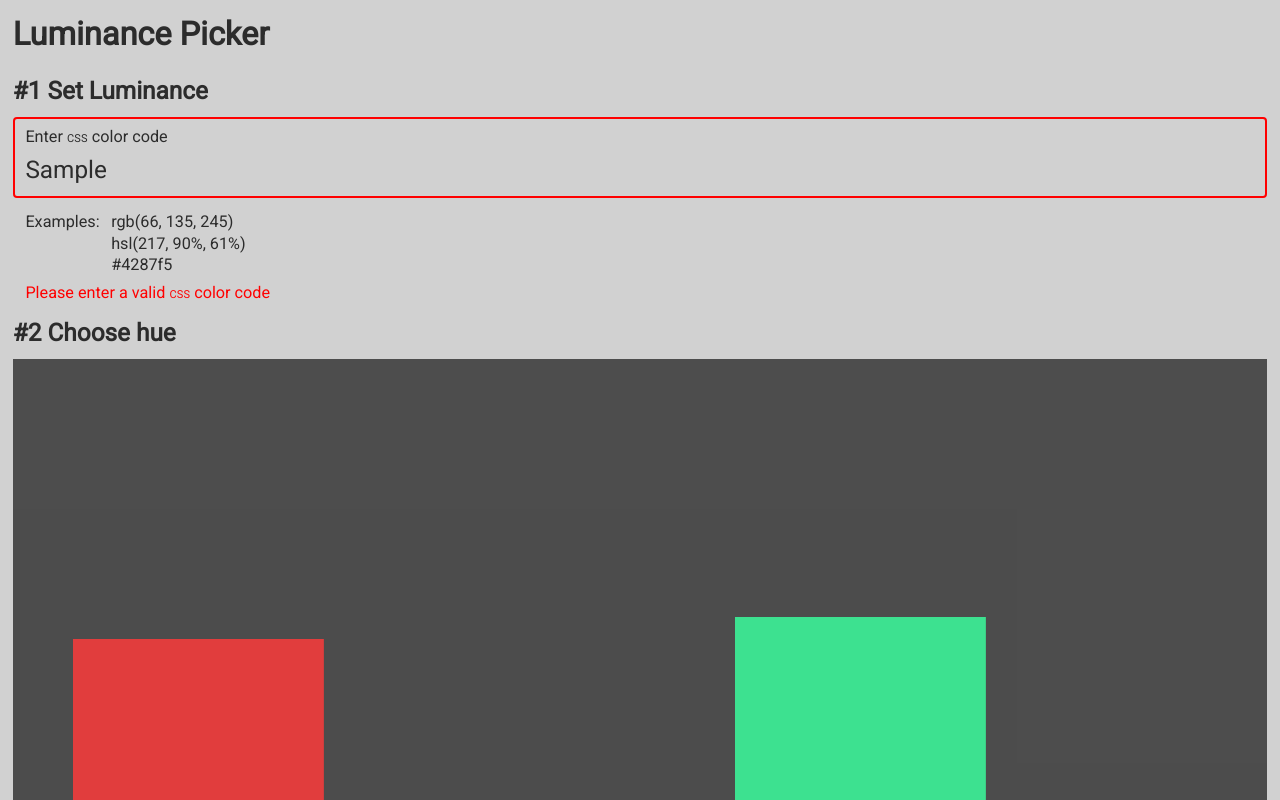
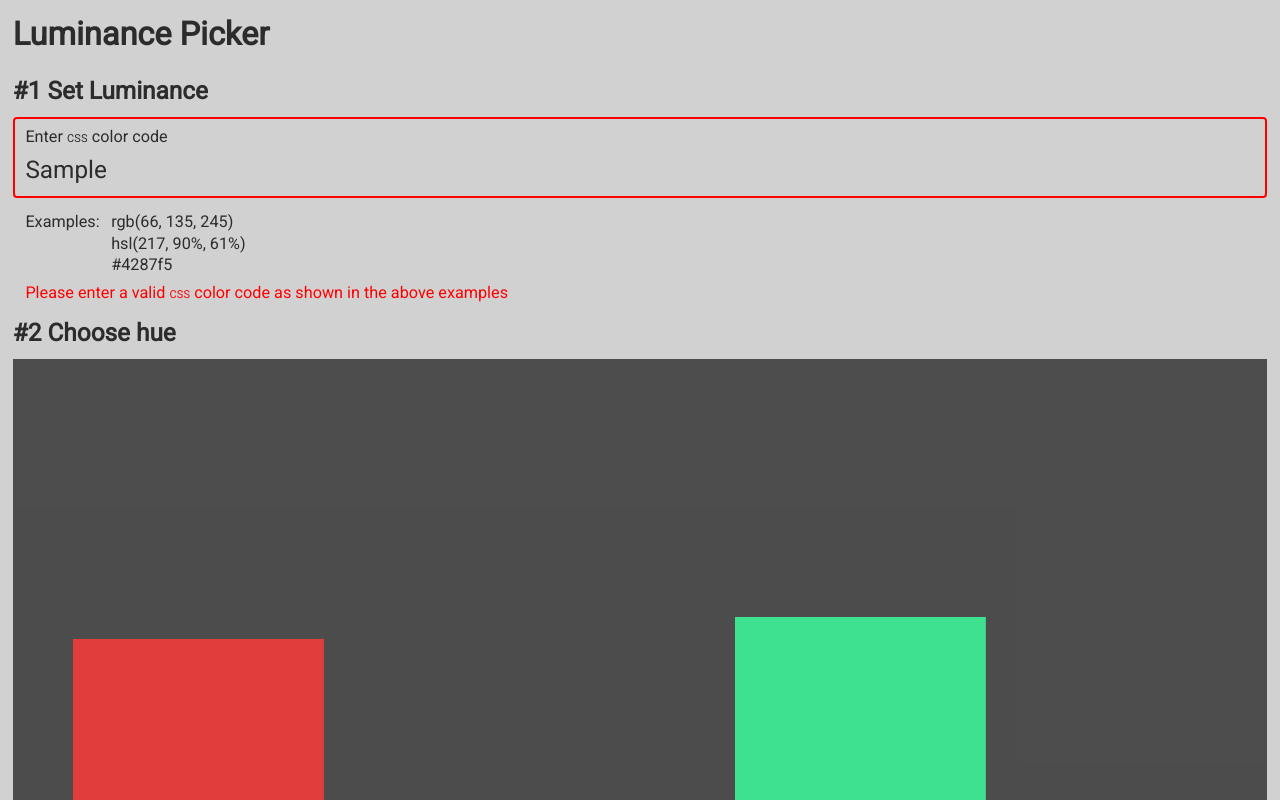
Before and after one commit to masakudamatsu/equiluminant-color-picker, a Next.js app in the folder app/: page / in a window 1280 px wide. Both pictures are taken after typing "Sample", "Sample", "Sample", "Sample" into the empty fields and a click on the button 198 px from the left and 891 px from the top of the page. Shown: the top 800 px of the page. Built offline with nearby package versions, Linux system fonts and the light colour scheme.

Commit message:
Change the error message by error status #76
And prevent the layout shift by inserting a dummy text when there is no error.

```diff
--- a/app/components/InputColorCode.js
+++ b/app/components/InputColorCode.js
@@ -108,6 +108,29 @@ function InputColorCode(props) {
       }
     }
   };
+
+  // Error message text
+  let errorMessage;
+  if (props.inputInvalid) {
+    errorMessage = (
+      <span>
+        Please enter a valid <Abbr>css</Abbr> color code as shown in the above
+        examples
+      </span>
+    );
+  } else if (props.alertMissing) {
+    errorMessage = (
+      <span>
+        Please enter a <Abbr>css</Abbr> color code before choosing a hue
+      </span>
+    );
+  } else {
+    errorMessage = (
+      <span>
+        This text prevents the layout shift due to the error message appearance.
+      </span>
+    );
+  }
   return (
     <>
       {/* prettier-ignore */}
@@ -147,7 +170,7 @@ function InputColorCode(props) {
           darkMode={props.darkMode}
           error={props.inputInvalid || props.alertMissing}
         >
-          Please enter a valid <Abbr>css</Abbr> color code
+          {errorMessage}
         </ParagraphErrorMessage>
       </InputDescriptionWrapper>
     </>
```
Also changed, not shown: 1 other file (tests, documents, lock files or other folders).
